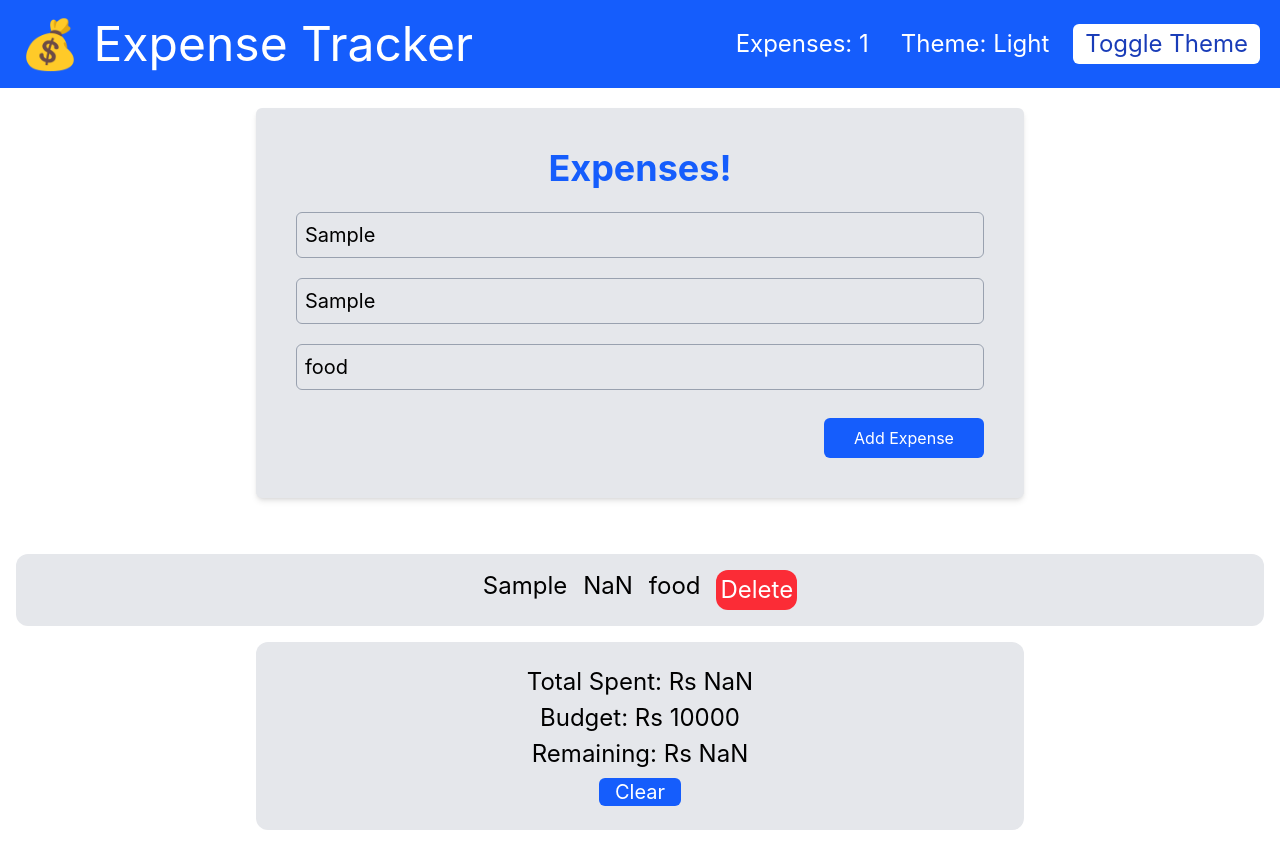
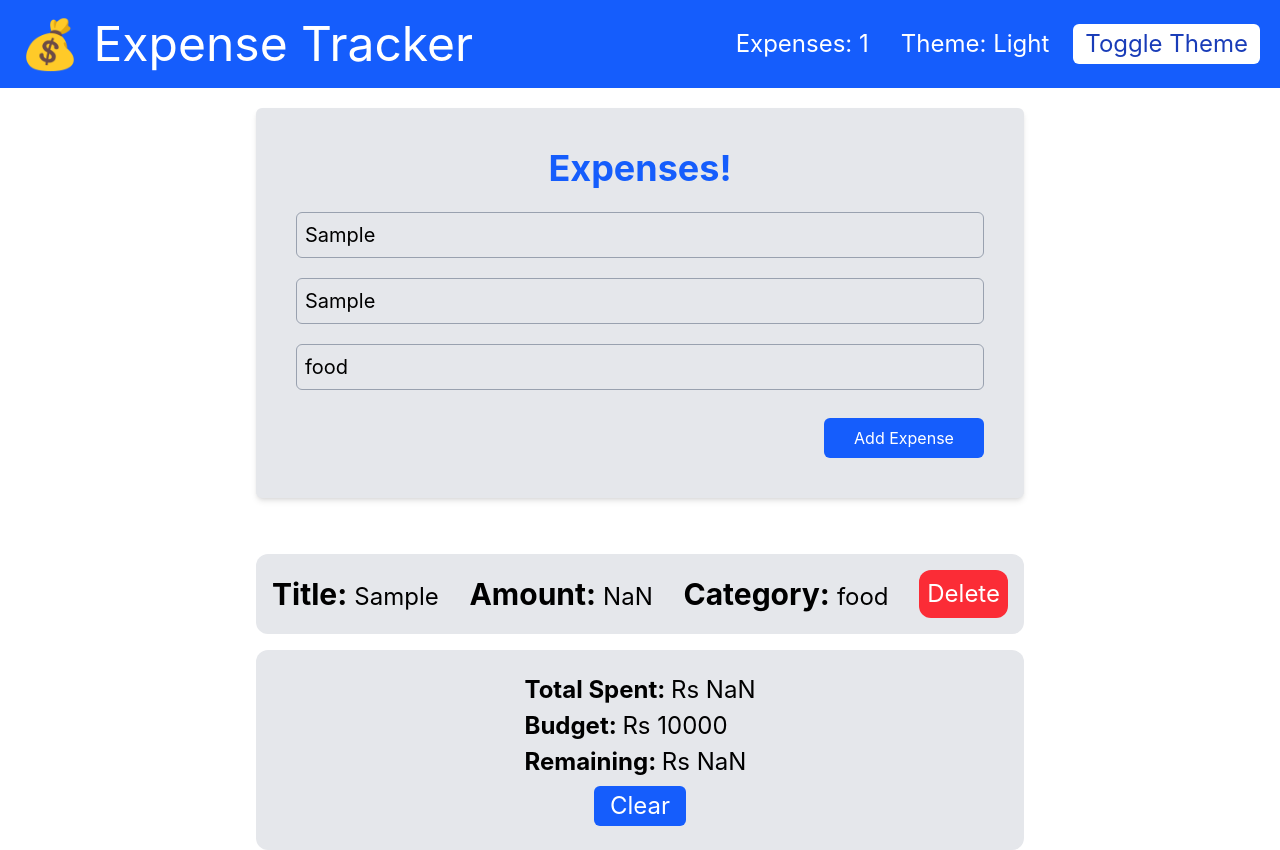
Before and after one commit to Rairohan/User-Dashboard, a React (Vite) app: page / in a window 1280 px wide. Both pictures are taken after typing "Sample", "Sample" into the empty fields and a click on the button "Add Expense". Built offline with nearby package versions, Linux system fonts and the light colour scheme.

Commit message:
Tailwind added

```diff
--- a/src/Context/ExpenseContent.jsx
+++ b/src/Context/ExpenseContent.jsx
@@ -13,7 +13,7 @@
     case "add":         return { ...state, expenses: [...state.expenses, action.payload] }
     case "remove":      return { ...state, expenses: state.expenses.filter(e => e.id !== action.payload) }
     case "clear":        return { ...state, expenses: [] }
-    case "toggleTheme":  return { ...state, theme: state.theme === "light" ? "Dark" : "Light" }
+    case "toggleTheme":  return { ...state, theme: state.theme === "Light" ? "Dark" : "Light" }
     default:             return state
   }
 }
--- a/src/component/ExpenseItem.jsx
+++ b/src/component/ExpenseItem.jsx
@@ -6,12 +6,12 @@
 {
     const {dispatch} = useContext(ExpenseContext)
     return(
-        <div className="bg-gray-200 m-4 flex justify-center p-4 rounded-xl gap-4 text-2xl">
-            <p>{expense.title}</p>
-            <p>{expense.amount}</p>
-            <p>{expense.category}</p>
+        <div className="bg-gray-200 m-4 flex justify-between items-center  p-4 rounded-xl  text-2xl max-w-3xl w-full mx-auto">
+            <p> <span className="font-bold text-3xl">Title: </span>{expense.title}</p>
+            <p> <span className="font-bold text-3xl">Amount: </span>{expense.amount}</p>
+            <p> <span className="font-bold text-3xl">Category: </span>{expense.category}</p>
             <button
-            className="bg-red-500 p-1 rounded-xl text-white"
+            className="bg-red-500 p-2 rounded-xl text-white hover:bg-red-800"
             onClick={()=>dispatch({type:"remove",payload:expense.id})}>Delete</button>
         </div>
     )
--- a/src/component/Summary.jsx
+++ b/src/component/Summary.jsx
@@ -10,11 +10,13 @@
     },[state.budget,total])
     return(
         <div className="justify-items-center bg-gray-200 p-5 md-5 rounded-xl max-w-3xl mx-auto w-full" >
-            <p className="text-2xl m-1">Total Spent: Rs {total}</p>
-            <p className="text-2xl m-1">Budget: Rs {state.budget}</p>
-            <p className="text-2xl m-1"> Remaining: Rs {remaining}</p>
-            <div >
-                 <button  className="bg-blue-600 text-white px-4 rounded-md text-xl m-1 hover:bg-blue-900" onClick={()=>dispatch({type:"clear"})}>Clear</button>
+            <div className="justify-items-left">
+            <p className="text-2xl m-1"><span className="font-bold">Total Spent: </span>Rs {total}</p>
+            <p className="text-2xl m-1"><span className="font-bold">Budget: </span>Rs {state.budget}</p>
+            <p className="text-2xl m-1"><span className="font-bold">Remaining: </span>Rs {remaining}</p>
+            </div>
+             <div >
+                 <button  className="bg-blue-600 text-white px-4 py-1 rounded-md text-2xl m-1 hover:bg-blue-900" onClick={()=>dispatch({type:"clear"})}>Clear</button>
             </div>
         </div>
     )
```
